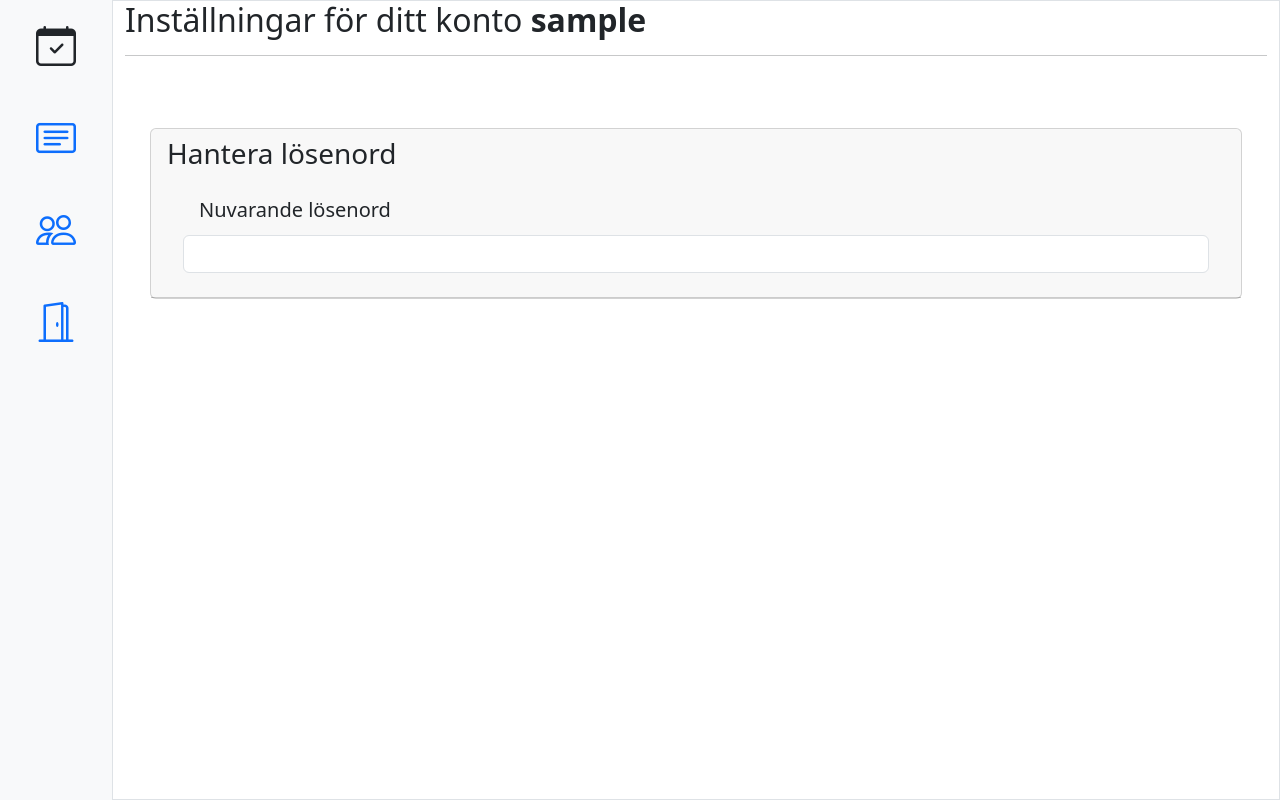
After one commit to aselborn/tidlog, a PHP site: page /tidlog/pages/settings.php in a window 1280 px wide. The commit adds this page. Run offline with PHP 8.4, Linux system fonts and the light colour scheme; the visitor is signed in with stand-in values (Sample User, id 1); some libraries are stand-ins or nearby versions.

Commit message:
lite förbättringar, pwd.

```diff
--- a/code/addtime.php
+++ b/code/addtime.php
@@ -1,4 +1,5 @@
 <?php
+    if (!isset($_SESSION)) { session_start(); }
     include_once "./config.php";
     include_once "./dbmanager.php";
 
--- a/code/config.php
+++ b/code/config.php
@@ -5,7 +5,7 @@ define("DB_SERVER", "localhost");
 // define("DB_NAME", "selborn_se");
 
 define("DB_USERNAME", "anders");
-define("DB_PASSWORD", "kalleanka");
+define("DB_PASSWORD", "lytill53");
 define("DB_NAME", "tidlog");
 
 # Connection
--- a/code/delete.php
+++ b/code/delete.php
@@ -1,5 +1,5 @@
 <?php
-
+    if (!isset($_SESSION)) { session_start(); }
     require_once "./config.php";
     require_once "./dbmanager.php";
 
--- a/code/getrecord.php
+++ b/code/getrecord.php
@@ -1,4 +1,5 @@
 <?php
+    if (!isset($_SESSION)) { session_start(); }
 
     include_once "config.php";
     include_once "dbmanager.php";
--- a/code/managesession.php
+++ b/code/managesession.php
@@ -1,10 +1,10 @@
 <?php
 
 # If user is not logged in then redirect him to login page
-// if (!isset($_SESSION["loggedin"]) || $_SESSION["loggedin"] !== TRUE) {
-//     echo "<script>" . "window.location.href='./login.php';" . "</script>";
-//     exit;
-//   }
+if (!isset($_SESSION["loggedin"]) || $_SESSION["loggedin"] !== TRUE) {
+    echo "<script>" . "window.location.href='./login.php';" . "</script>";
+    exit;
+  }
 
   //Kolla om sessionen löpt ut...
   if (isset($_SESSION['last_activity']) && time() - $_SESSION['last_activity'] > 900) {
--- a/code/update.php
+++ b/code/update.php
@@ -1,5 +1,5 @@
 <?php
-
+    if (!isset($_SESSION)) { session_start(); }
     require_once "./config.php";
     require_once "./dbmanager.php";
 
--- /dev/null
+++ b/pages/settings.php
@@ -0,0 +1,56 @@
+<?php
+    if (!isset($_SESSION)) { session_start(); }
+    require_once "../code/managesession.php";
+?>
+<!DOCTYPE html>
+<html lang="en">
+    <head>
+        <title>Inställningar</title>
+    </head>
+
+    <body>
+        <?php include("sidebar.php") ?>
+
+        <div class="col-sm  min-vh-100 border">
+            <h2>Inställningar för ditt konto <strong><?= htmlspecialchars($_SESSION["username"]); ?></strong></h2>
+            <hr />
+            <div class="container mt-4 ">
+
+                <div class="container py-5">
+                    <div class="card card-outline-secondary">
+                        <div class="card-header">
+                            <h3 class="mb-0">Hantera lösenord</h3>
+                            <div class="card-body">
+                                <form class="form" role="form" autocomplete="off">
+                                    <div class="form-group">
+                                        <label for="lblChangePwd" class="form-control-lg">Nuvarande lösenord</label>
+                                        <input type="password" class="form-control" id="idCurrentPassword"></input>
+                                    </div>
+                                </form>
+                            </div>
+                        </div>
+                    </div>
+                </div>
+
+
+
+                <!-- <div class="row" >
+                    <label for="lblChangePwd" class="form-control-lg">Ändra lösenord</label>
+                </div>
+                <div class="row row-cols-2">
+                    <div class="col border ">
+                        <label for="lblUserName" class="form-control-sm">Nuvarande lösenord</label>
+                        <input type="text" class="form-control-sm"></input>
+                    </div>
+                </div>
+                <div class="row row-cols-2">
+                    <div class="col">
+                        <label for="lblUserName" class="form-control-sm">Nytt lösenord</label>
+                        <input type="text" class="form-control-sm"></input>
+                        <input type="button" id="btnChangePassword" class="btn btn-warning btn-send " value="Ändra">
+                    </div>
+                </div>
+            </div> -->
+        </div>
+    </body>
+</html>
--- /dev/null
+++ b/pages/sidebar.php
@@ -0,0 +1,62 @@
+<?php
+
+
+?>
+
+<!DOCTYPE html>
+<html>
+    <head>
+        <meta charset="UTF-8">
+        <meta http-equiv="X-UA-Compatible" content="IE=edge">
+        <meta name="viewport" content="width=device-width, initial-scale=1.0">
+        <title>Tidlog</title>
+        <link href="https://cdn.jsdelivr.net/npm/bootstrap@5.2.0-beta1/dist/css/bootstrap.min.css" rel="stylesheet" integrity="sha384-0evHe/X+R7YkIZDRvuzKMRqM+OrBnVFBL6DOitfPri4tjfHxaWutUpFmBp4vmVor" crossorigin="anonymous">
+
+        <link href="https://fonts.googleapis.com/css?family=Poppins:300,400,500,600,700,800,900" rel="stylesheet">
+
+        <link rel="stylesheet" href="https://stackpath.bootstrapcdn.com/font-awesome/4.7.0/css/font-awesome.min.css">
+        <!-- <link rel="stylesheet" href="https://cdn.jsdelivr.net/npm/bootstrap-icons@1.4.0/font/bootstrap-icons.css" /> -->
+        <link rel="stylesheet" href="https://cdn.jsdelivr.net/npm/bootstrap-icons@1.11.3/font/bootstrap-icons.min.css">
+        <link rel="stylesheet" href="./style/tidlog.css">
+        <link rel="stylesheet" href="./style/style.css">
+
+
+        <script src="https://code.jquery.com/jquery-1.9.1.min.js"></script>
+        <script src="../js/totable.js"></script>
+        <script src="../js/index.js"></script>
+
+    </head>
+
+    <div class="container-fluid">
+        <div class="row">
+            <div class="col-sm-auto bg-light sticky-top">
+                <div class="d-flex flex-sm-column flex-row flex-nowrap bg-light align-items-center sticky-top">
+                <a href="http://localhost/tidlog/index.php" class="d-block p-3 link-dark text-decoration-none" title="Hem" data-bs-toggle="tooltip" data-bs-placement="right" data-bs-original-title="Icon-only">
+                    <i class="bi-calendar-check fs-1"></i>
+                </a>
+                <ul class="nav nav-pills nav-flush flex-sm-column flex-row flex-nowrap mb-auto mx-auto text-center justify-content-between w-100 px-3 align-items-center">
+                    <li class="nav-item">
+                        <a href="http://localhost/tidlog/pages/report.php" class="nav-link py-3 px-2" title="Sammanställning" data-bs-toggle="tooltip" data-bs-placement="right" data-bs-original-title="Sammanställnig">
+                            <i class="bi-card-text fs-1"></i>
+                        </a>
+                    </li>
+                    <li>
+                        <a href="http://localhost/tidlog/pages/settings.php" class="nav-link py-3 px-2" title="Inställnigar" data-bs-toggle="tooltip" data-bs-placement="right" data-bs-original-title="inställningar">
+                            <i class="bi-people fs-1"></i>
+                        </a>
+                    </li>
+                    <li>
+                        <a href="http://localhost/tidlog/logout.php" class="nav-link py-3 px-2" title="logga ut" data-bs-toggle="tooltip" data-bs-placement="right" data-bs-original-title="logga ut">
+                            <i class="bi-door-open fs-1"></i>
+                        </a>
+                    </li>
+                    <!-- <li>
+                        <a href="#" class="nav-link py-3 px-2" title="" data-bs-toggle="tooltip" data-bs-placement="right" data-bs-original-title="settings">
+                            <i class="box-arrow-left fs-1"></i>
+                        </a>
+                    </li> -->
+                </ul>
+
+            </div>
+    </div>
+</html>
```
Also changed, not shown: index.php (+9 -42 lines), pages/report.php (+11 -1 lines), logout.php (renamed from code/logout.php).
